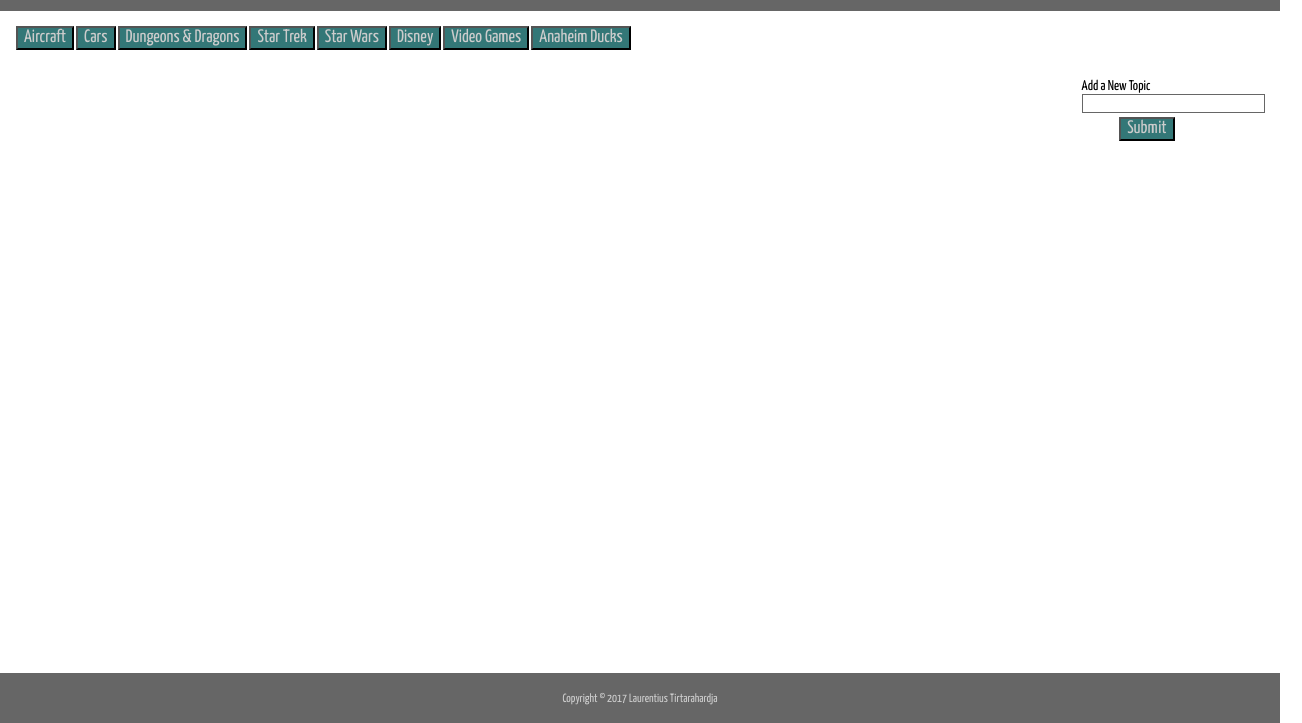
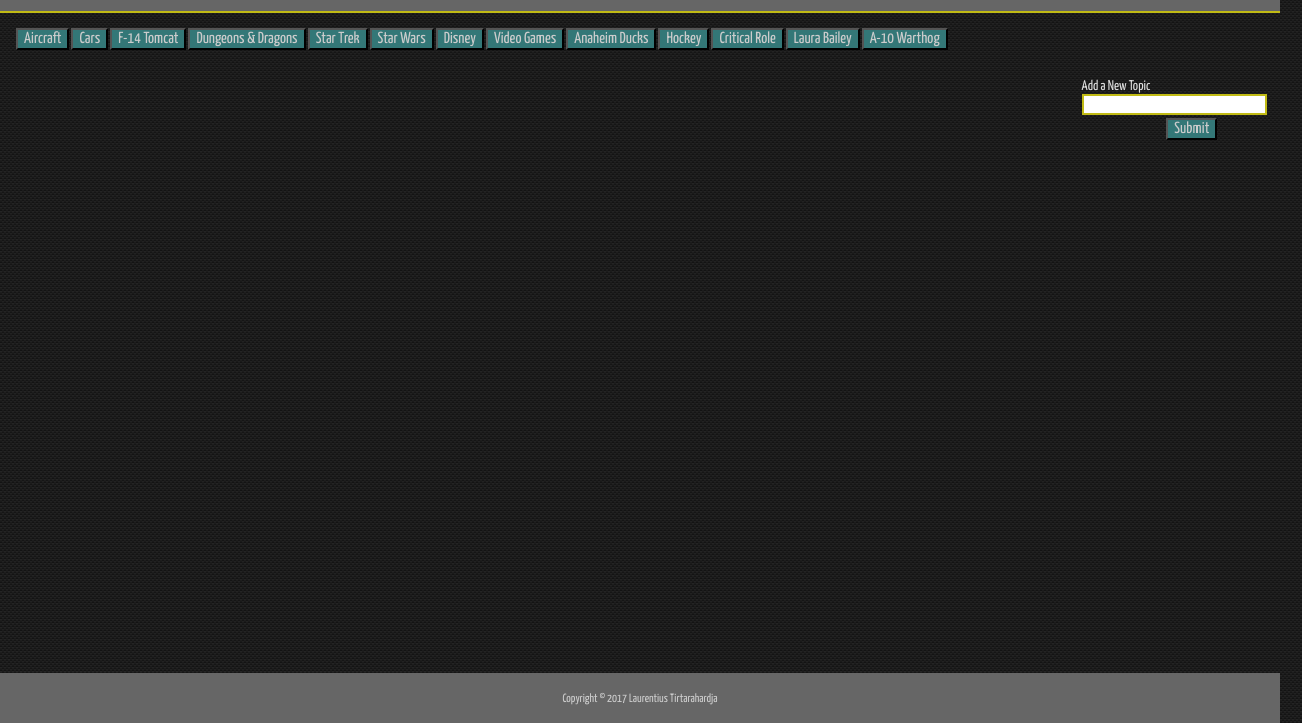
Before and after one commit to pablackhawk/funwithgiphy, a plain HTML site: page index.html in a window 1280 px wide. Shown: the part 77-800 px from the top of the page, 1302 px wide, since content can reach past the window. Drawn offline with nearby package versions, Linux system fonts and the light colour scheme.

Commit message:
styling tweaks

```diff
--- a/assets/css/framework.css
+++ b/assets/css/framework.css
@@ -1,5 +1,10 @@
 * {
     box-sizing: border-box;
+}
+
+.row {
+    width:100%;
+    margin:0;
 }
 
 .col-1 {width: 8.33%;}
@@ -18,8 +23,9 @@
 [class*="col-"] {
     float: left;
     padding: 15px;
-    width: 1005;
+    width: 100%;
 }
+
 
 .row::after {
     content: "";
--- a/assets/css/style.css
+++ b/assets/css/style.css
@@ -1,37 +1,51 @@
+body {
+	background-image: url("../images/micro_carbon.png");
+	color: #ddd;
+}
 .header {
 	text-align: center;
+	border-bottom:2px solid hsl(58, 80%, 42%);
 }
+
 button, #add-topic {
 	font-family: 'Yanone Kaffeesatz', sans-serif;
 	background-color: #377;
 	padding: 3px, 10px;
 	margin:0 1px;
 	color: #ccc;
-	font-size: 18px;
+	font-size: 16px;
 
 }
 
 #add-topic {
-	margin:2% 20.5%;
+	margin:2% 53%;
 
 }
 
 #topic-input {
-	border: 1px solid #666;
+	border: 2px solid hsl(58, 80%, 42%);
 }
 
 .gif {
 	float: left;
 }
 
-@media only screen and (min-width: 1440px) {
+#form {
+	padding-right: 3%
+}
+
+@media only screen and (min-width: 1450px) {
 	html {
-		font-size: 20px;
+		font-size: 18px;
 	}
 	button, #add-topic {
-		font-size: 20px;
+		font-size: 18px;
 	}
 	#add-topic {
-		margin: 2% 44%;
+		margin: 2% 20%;
 	}
 }
+
+.image {
+	margin:5px 2px 0px 2px;
+}
--- a/assets/javascript/script.js
+++ b/assets/javascript/script.js
@@ -1,8 +1,8 @@
 $(document).ready(function() {
 
-	var topics = ["Aircraft", "Cars", "Dungeons & Dragons", "Star Trek",
+	var topics = ["Aircraft", "Cars", "F-14 Tomcat", "Dungeons & Dragons", "Star Trek",
 				  "Star Wars", "Disney", "Video Games",
-				  "Anaheim Ducks"];
+				  "Anaheim Ducks", "Hockey", "Critical Role", "Laura Bailey", "A-10 Warthog"];
 
 	function displayTopics() {
 		$("#gifStorage").empty();
@@ -56,10 +56,13 @@ $(document).ready(function() {
 	//handles adding topic
 	$("#add-topic").on("click", function(event) {
 		event.preventDefault();
+		if($("#topic-input").val().trim() !== ""){
 		var newTopic = $("#topic-input").val().trim();
 		console.log(newTopic);
 		topics.push(newTopic);
 		renderButtons();
+		$("topic-input").val("");
+		}
 	});
 
 	renderButtons();
--- a/index.html
+++ b/index.html
@@ -14,7 +14,7 @@
 </head>
 <body>
 	<div class="row">
-		<div class="col-xsmall-12 header">
+		<div class="col-12 header">
 			<h1>Fun with GIPHY!</h1>
 		</div>
 	</div>
```
Also changed, not shown: assets/images/micro_carbon.png (added), 1 other file.
